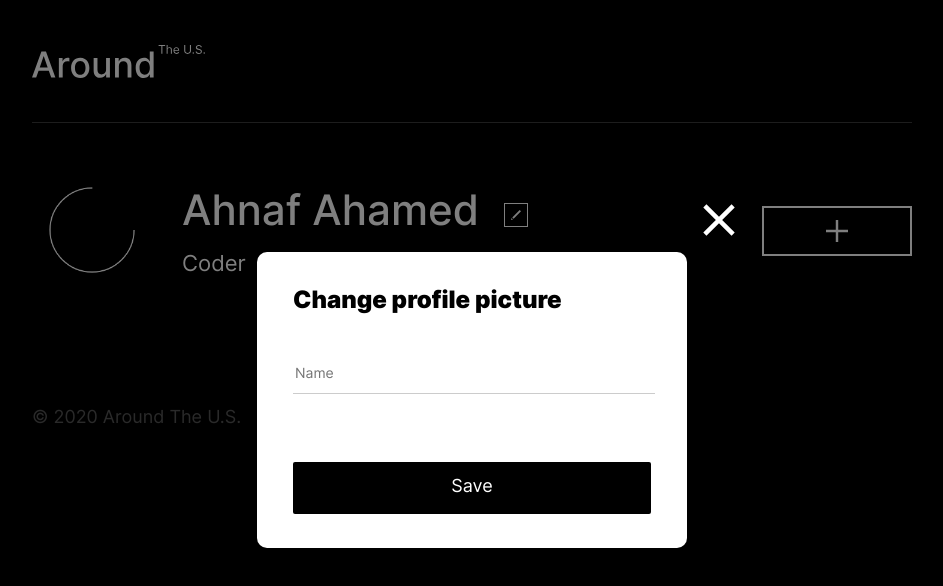
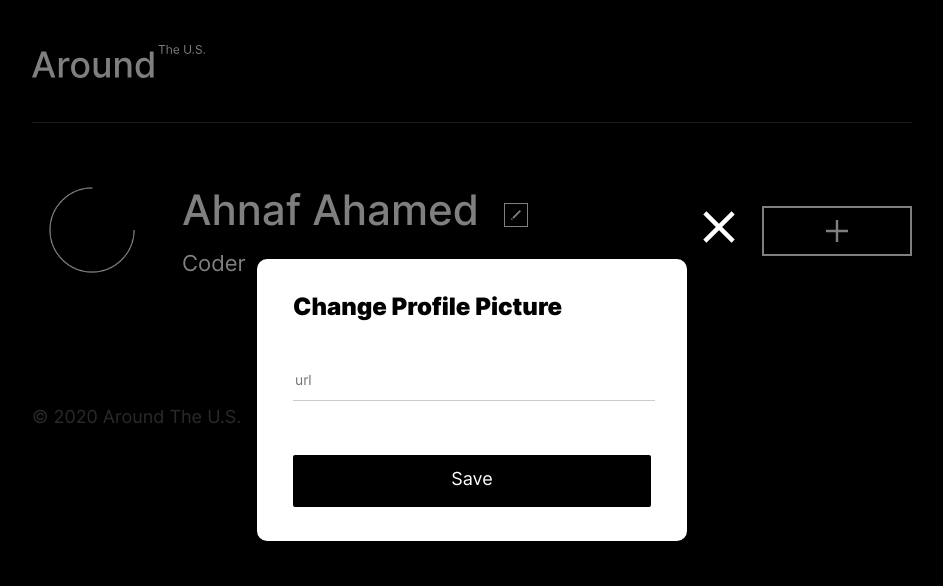
Before and after one commit to AhnafAhamed/around-react, a React (Create React App) app: page / in a window 1280 px wide. Both pictures are taken after a click on the element 260 px from the left and 231 px from the top of the page. Shown: the top 586 px of the page, without its empty margins (168-1111 px from the left). Built offline with nearby package versions, Linux system fonts and the light colour scheme.

Commit message:
popups completed

```diff
--- /dev/null
+++ b/src/components/AddCardPopup.js
@@ -0,0 +1,40 @@
+import PopupWithForm from "./PopupWithForm";
+
+function AddCardPopup(props) {
+  return (
+    <PopupWithForm
+      name="card"
+      title="New Place"
+      buttonText="Save"
+      isOpen={props.isOpen}
+      onClose={props.onClose}
+    >
+      <input
+        id="card-title-input"
+        name="name"
+        type="text"
+        className="popup__input popup__input_place_name"
+        placeholder="Name"
+        defaultValue=""
+        minLength="2"
+        maxLength="250"
+        required
+      />
+      <span id="card-title-input-error" className="popup__input-error"></span>
+      <input
+        id="card-link-input"
+        name="link"
+        type="url"
+        className="popup__input popup__input_place_image-url"
+        placeholder="Image URL"
+        defaultValue=""
+        minLength="2"
+        maxLength="250"
+        required
+      />
+      <span id="card-link-input-error" className="popup__input-error"></span>
+    </PopupWithForm>
+  );
+}
+
+export default AddCardPopup;
--- a/src/components/App.js
+++ b/src/components/App.js
@@ -2,16 +2,54 @@ import "../index.css";
 import Header from "./Header";
 import Main from "./Main";
 import Footer from "./Footer";
+import EditProfilePopup from "./EditProfilePopup";
+import React from "react";
+import EditAvatarPopup from "./EditAvatarPopup";
+import AddCardPopup from "./AddCardPopup";
 
 function App() {
+  const [isEditProfilePopupOpen, setIsEditProfilePopupOpen] = React.useState(false);
+  const [isEditAvatarPopupOpen, setIsEditAvatarPopupOpen] = React.useState(false);
+  const [isAddCardPopupOpen, setIsAddCardPopupOpen] = React.useState(false);
+
+  document.addEventListener('keyup', handleEscClose);
+
+  function handleEditProfileClick() {
+    setIsEditProfilePopupOpen(true);
+  }
+
+  function handleEditAvatarClick() {
+    setIsEditAvatarPopupOpen(true);
+  }
+
+  function handleAddPlaceClick() {
+    setIsAddCardPopupOpen(true);
+  }
+
+  function closeAllPopups() {
+    setIsEditProfilePopupOpen(false);
+    setIsEditAvatarPopupOpen(false);
+    setIsAddCardPopupOpen(false);
+  }
+
+  function handleEscClose(evt) {
+    if(evt.key === "Escape") {
+      closeAllPopups();
+    }
+  }
   return (
+    <>
     <div className="body">
       <Header />
       <div className="homepage">
-        <Main />
+        <Main onEditProfileClick={handleEditProfileClick} onEditAvatarClick={handleEditAvatarClick} onAddPlaceClick={handleAddPlaceClick}/>
         <Footer />
+        <EditProfilePopup isOpen={isEditProfilePopupOpen} onClose={closeAllPopups}/>
+        <EditAvatarPopup isOpen={isEditAvatarPopupOpen} onClose={closeAllPopups}/>
+        <AddCardPopup isOpen={isAddCardPopupOpen} onClose={closeAllPopups}/>
       </div>
     </div>
+    </>
   );
 }
 
--- /dev/null
+++ b/src/components/EditAvatarPopup.js
@@ -0,0 +1,32 @@
+import PopupWithForm from "./PopupWithForm";
+
+function EditAvatarPopup(props) {
+  return (
+    <PopupWithForm
+      name="avatar"
+      title="Change Profile Picture"
+      buttonText="Save"
+      isOpen={props.isOpen}
+      onClose={props.onClose}
+    >
+      <input
+        id="image-link-input"
+        name="avatar"
+        type="url"
+        className="popup__input popup__input_profile_link"
+        placeholder="url"
+        defaultValue=""
+        minLength="2"
+        maxLength="250"
+        required
+      />
+      <span
+        id="image-link-input-error"
+        className="popup__input-error popup__input-error_profile-image"
+      ></span>
+      <span id="profile-about-input-error" className="popup__input-error"></span>
+    </PopupWithForm>
+  );
+}
+
+export default EditAvatarPopup;
--- /dev/null
+++ b/src/components/EditProfilePopup.js
@@ -0,0 +1,40 @@
+import PopupWithForm from "./PopupWithForm";
+
+function EditProfilePopup(props) {
+  return (
+    <PopupWithForm
+      name="profile"
+      title="Edit Profile"
+      buttonText="Save"
+      isOpen={props.isOpen}
+      onClose={props.onClose}
+    >
+      <input
+        id="profile-title-input"
+        name="name"
+        type="text"
+        className="popup__input popup__input_value_name"
+        placeholder="Name"
+        defaultValue=""
+        minLength="2"
+        maxLength="40"
+        required
+      />
+      <span id="profile-title-input-error" className="popup__input-error"></span>
+      <input
+        id="profile-about-input"
+        name="about"
+        type="text"
+        className="popup__input popup__input_value_about"
+        placeholder="About Me"
+        defaultValue=""
+        minLength="2"
+        maxLength="200"
+        required
+      />
+      <span id="profile-about-input-error" className="popup__input-error"></span>
+    </PopupWithForm>
+  );
+}
+
+export default EditProfilePopup;
--- a/src/components/Main.js
+++ b/src/components/Main.js
@@ -1,24 +1,12 @@
 import loader from "../images/loading.gif";
-import PopupWithForm from "./PopupWithForm";
 
-function Main() {
 
-  function handleEditAvatarClick() {
-    document.querySelector(".popup_avatar").classList.add("popup_open");
-  }
-
-  function handleEditProfileClick() {
-    document.querySelector(".popup_profile").classList.add("popup_open");
-  }
-
-  function handleAddPlaceClick() {
-    document.querySelector(".popup_card").classList.add("popup_open");
-  }
+function Main(props) {
 
   return (
     <main className="main">
       <section className="profile">
-        <div className="profile__picture" onClick={handleEditAvatarClick}>
+        <div className="profile__picture" onClick={props.onEditAvatarClick}>
           <img src={loader}  alt="Jacques Cousteau" className="profile__image" />
         </div>
         <div className="profile__info">
@@ -27,7 +15,7 @@ function Main() {
             type="button"
             className="profile__edit-button"
             aria-label="Edit Button"
-            onClick={handleEditProfileClick}
+            onClick={props.onEditProfileClick}
           ></button>
           <p className="profile__tag">Coder </p>
         </div>
@@ -35,15 +23,12 @@ function Main() {
           type="button"
           className="profile__plus-button"
           aria-label="Plus Button"
-          onClick={handleAddPlaceClick}
+          onClick={props.onAddPlaceClick}
         ></button>
       </section>
       <section>
         <ul className="elements"></ul>
       </section>
-      <PopupWithForm name="avatar" title="Change profile picture"/>
-      <PopupWithForm name="profile" title="Edit Profile"/>
-      <PopupWithForm name="card" title="New Place"/>
     </main>
   );
 }
--- a/src/components/PopupWithForm.js
+++ b/src/components/PopupWithForm.js
@@ -1,41 +1,34 @@
 function PopupWithForm(props) {
   return (
-    <div className={`popup popup_${props.name}`}>
+    <>
+      <div onClick={props.onClose} className={`popup popup_${props.name} ${props.isOpen ? 'popup_open' : ''}`}>
         <div className="popup__container">
+          <h3 className={`popup__title popup__title_${props.name}`}>
+            {props.title}
+          </h3>
           <form
             action="POST"
             className={`popup__form popup__form_${props.name}`}
             name={`${props.name}`}
           >
-          <h3 className={`popup__title popup__title_${props.name}`}>
-            {props.title}
-          </h3>
-          <input
-            id="profile-title-input"
-            name="name"
-            type="text"
-            className="popup__input popup__input_value_name"
-            placeholder="Name"
-            defaultValue=""
-            minLength="2"
-            maxLength="40"
-            required
-          />
-          <span
-            id="profile-title-input-error"
-            className="popup__input-error"
-          ></span>
-          <button type="submit" className="popup__btn" aria-label="Save Button">
-            Save
+            {props.children}
+            <button
+              type="submit"
+              className="popup__btn"
+              aria-label="Save Button"
+            >
+              {props.buttonText}
             </button>
           </form>
           <button
             type="button"
             className="popup__close-btn"
             aria-label="Close Button"
+            onClick={props.onClose}
           ></button>
         </div>
       </div>
+    </>
   );
 }
 
```
Lines whose indentation alone changed are shown as unchanged.
